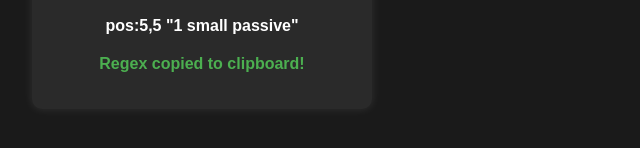
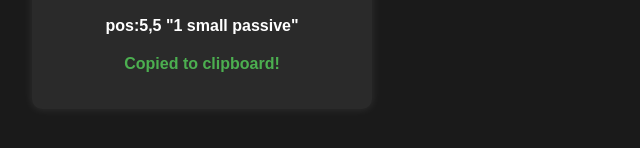
Before and after one commit to Sp4rkillz/sp4rkillz.github.io, a plain HTML site: page index.html in a window 1280 px wide. Both pictures are taken after typing "5", "5" into the empty fields and a click on the button "Submit". Shown: the part 214-362 px from the top of the page, 118-758 px from the left. Drawn offline with Linux system fonts and the light colour scheme.

Commit message:
Update index.html

```diff
--- a/index.html
+++ b/index.html
@@ -135,7 +135,7 @@
                 document.getElementById('output').innerText = regexOutput;
 
 
-                document.getElementById('clipboardMessage').innerText = 'Regex copied to clipboard!';
+                document.getElementById('clipboardMessage').innerText = 'Copied to clipboard!';
             } else {
                 alert('Invalid coordinates. Please enter values between 1 and 12.');
             }
```
